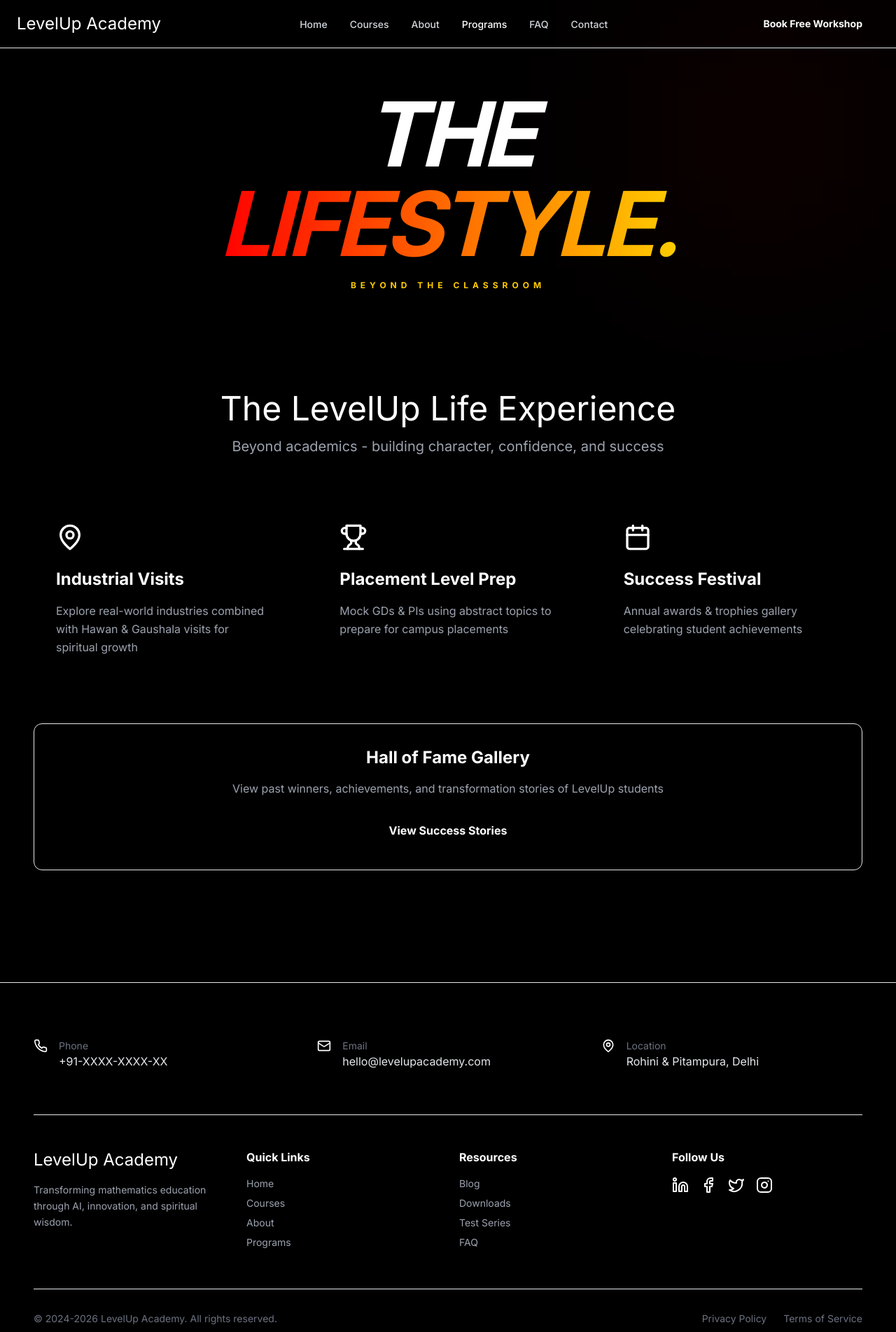
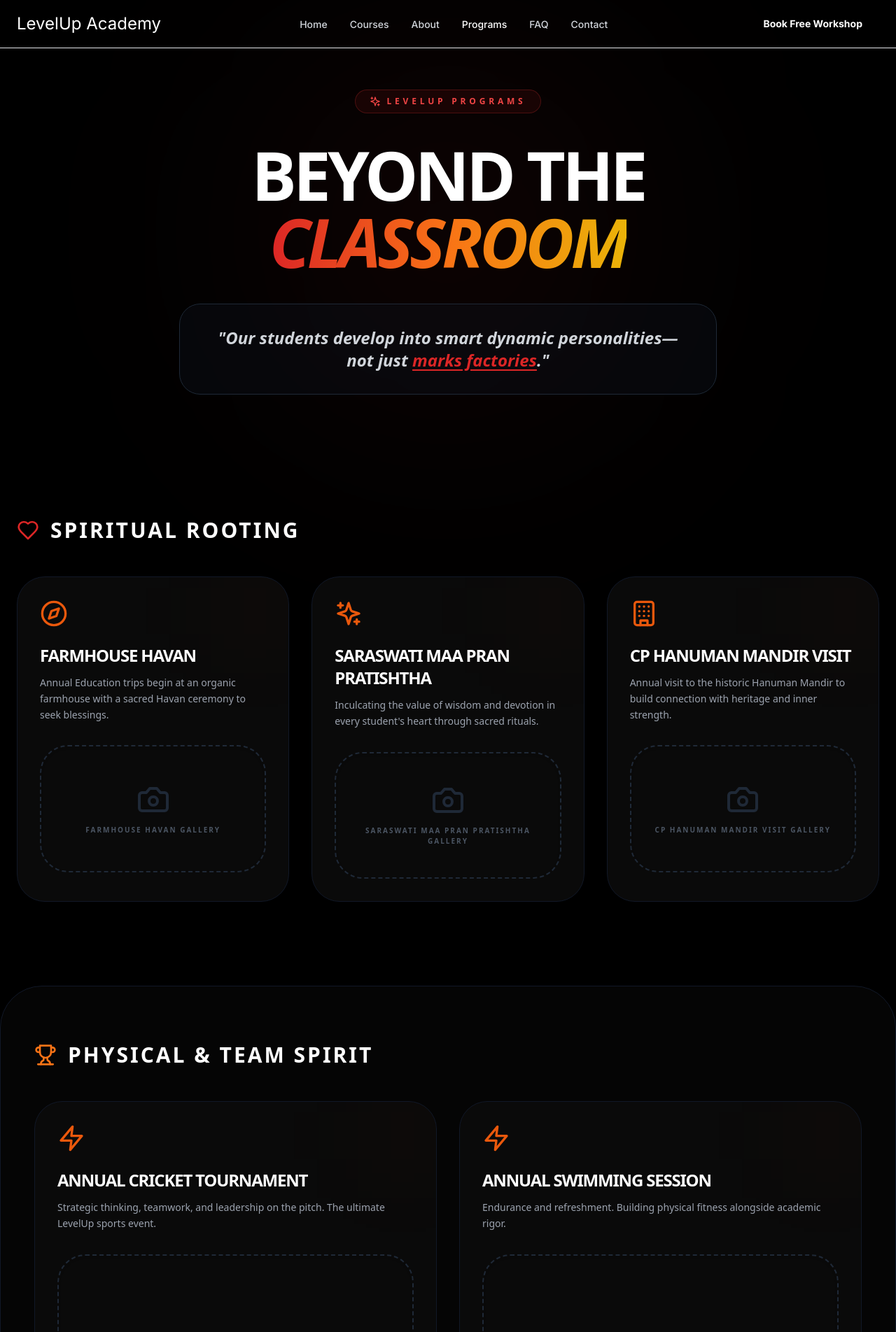
Before and after one commit to Garvsikka/levelup-academy-website, a React (Vite) app in the folder frontend/: page /programs in a window 1280 px wide. Shown: the top 1904 px of the page at 70% size. Built offline with nearby package versions, Linux system fonts and the light colour scheme.

Commit message:
feat: rename extracurriculars to Programs and implement full activity list

```diff
--- a/frontend/src/pages/Programs.jsx
+++ b/frontend/src/pages/Programs.jsx
@@ -1,19 +1,132 @@
-import React from "react";
-import LevelUpLife from "../components/LevelUpLife";
+import React from 'react';
+import { Sparkles, Compass, Rocket, Zap, Heart, Camera, Trophy, Building, Tablet, Users } from 'lucide-react';
 
-export default function Programs() {
+const PhotoPlaceholder = ({ label }) => (
+  <div className="w-full h-full bg-[#0a0a0a] border-2 border-dashed border-gray-800 rounded-[40px] flex flex-col items-center justify-center group-hover:border-red-500/50 transition-all duration-500 shadow-inner">
+    <Camera className="w-12 h-12 text-gray-800 group-hover:text-red-500 transition-colors mb-3" />
+    <span className="text-gray-600 font-black uppercase tracking-[0.2em] text-[10px] text-center px-4">{label}</span>
+  </div>
+);
+
+const ActivityCard = ({ title, desc, icon: Icon, span = "col-span-1" }) => (
+  <div className={`${span} bg-[#0a0a0a] border border-gray-900 p-8 rounded-[40px] hover:border-orange-600/50 transition-all group relative overflow-hidden`}>
+    <div className="absolute top-0 right-0 w-24 h-24 bg-orange-600/5 blur-3xl group-hover:bg-orange-600/10 transition-colors"></div>
+    <Icon className="w-10 h-10 text-orange-600 mb-6 group-hover:scale-110 transition-transform" />
+    <h3 className="text-2xl font-black text-white mb-3 uppercase tracking-tighter">{title}</h3>
+    <p className="text-gray-400 font-medium leading-relaxed text-sm">{desc}</p>
+    <div className="mt-8 aspect-video">
+      <PhotoPlaceholder label={`${title} Gallery`} />
+    </div>
+  </div>
+);
+
+const Programs = () => {
   return (
-    <main className="min-h-screen bg-black pt-32 pb-20 relative">
-      <div className="absolute top-0 right-0 w-96 h-96 bg-brand-red/5 blur-[120px] pointer-events-none"></div>
-      <div className="text-center mb-16 relative z-10">
-        <h1 className="text-7xl md:text-9xl font-black uppercase italic tracking-tighter leading-none">
-          THE <br/><span className="text-transparent bg-clip-text bg-lava-gradient">LIFESTYLE.</span>
-        </h1>
-        <p className="text-brand-yellow font-black text-xs tracking-[0.5em] mt-4 uppercase">Beyond the Classroom</p>
-      </div>
-      <div className="relative z-10">
-        <LevelUpLife />
-      </div>
-    </main>
+    <div className="bg-[#000000] min-h-screen font-sans text-white overflow-x-hidden">
+
+      {/* 1. HERO - BEYOND THE CLASSROOM */}
+      <section className="relative pt-32 pb-24 px-6 text-center">
+        <div className="absolute top-0 left-1/2 -translate-x-1/2 w-full h-full bg-[radial-gradient(circle_at_center,_var(--tw-gradient-stops))] from-red-900/20 via-transparent to-transparent blur-[140px]"></div>
+
+        <div className="relative z-10 max-w-5xl mx-auto">
+          <div className="inline-flex items-center gap-2 px-5 py-2 rounded-full bg-red-950/30 border border-red-900/50 mb-10">
+            <Sparkles className="w-4 h-4 text-red-500" />
+            <span className="text-red-500 text-xs font-black uppercase tracking-[0.4em]">LevelUp Programs</span>
+          </div>
+          <h1 className="text-5xl md:text-8xl font-black tracking-tighter leading-none mb-10 uppercase">
+            BEYOND THE <br />
+            <span className="bg-gradient-to-r from-red-600 via-orange-500 to-yellow-500 bg-clip-text text-transparent italic">CLASSROOM</span>
+          </h1>
+
+          <div className="max-w-3xl mx-auto py-8 px-10 bg-gray-900/30 border border-gray-800 rounded-[30px] backdrop-blur-sm">
+            <p className="text-xl md:text-2xl text-gray-300 font-bold leading-tight italic">
+              "Our students develop into smart dynamic personalities—not just <span className="text-red-600 underline decoration-red-600 underline-offset-4">marks factories</span>."
+            </p>
+          </div>
+        </div>
+      </section>
+
+      {/* 2. THE SPIRITUAL FOUNDATION */}
+      <section className="py-20 px-6 max-w-7xl mx-auto">
+        <div className="flex items-center gap-4 mb-12">
+           <Heart className="text-red-600 w-8 h-8" />
+           <h2 className="text-3xl font-black uppercase tracking-widest">Spiritual Rooting</h2>
+        </div>
+        <div className="grid grid-cols-1 md:grid-cols-2 lg:grid-cols-3 gap-8">
+          <ActivityCard
+            icon={Compass}
+            title="Farmhouse Havan"
+            desc="Annual Education trips begin at an organic farmhouse with a sacred Havan ceremony to seek blessings."
+          />
+          <ActivityCard
+            icon={Sparkles}
+            title="Saraswati Maa Pran Pratishtha"
+            desc="Inculcating the value of wisdom and devotion in every student's heart through sacred rituals."
+          />
+          <ActivityCard
+            icon={Building}
+            title="CP Hanuman Mandir Visit"
+            desc="Annual visit to the historic Hanuman Mandir to build connection with heritage and inner strength."
+          />
+        </div>
+      </section>
+
+      {/* 3. PHYSICAL & TEAM LEADERSHIP */}
+      <section className="py-20 px-6 max-w-7xl mx-auto bg-[#050505] rounded-[60px] border border-gray-900 my-10">
+        <div className="flex items-center gap-4 mb-12 px-6">
+           <Trophy className="text-orange-500 w-8 h-8" />
+           <h2 className="text-3xl font-black uppercase tracking-widest">Physical & Team Spirit</h2>
+        </div>
+        <div className="grid grid-cols-1 md:grid-cols-2 gap-8 px-6 pb-6">
+          <ActivityCard
+            icon={Zap}
+            title="Annual Cricket Tournament"
+            desc="Strategic thinking, teamwork, and leadership on the pitch. The ultimate LevelUp sports event."
+          />
+          <ActivityCard
+            icon={Zap}
+            title="Annual Swimming Session"
+            desc="Endurance and refreshment. Building physical fitness alongside academic rigor."
+          />
+        </div>
+      </section>
+
+      {/* 4. CORPORATE & TECH EXPOSURE */}
+      <section className="py-20 px-6 max-w-7xl mx-auto">
+        <div className="flex items-center gap-4 mb-12">
+           <Rocket className="text-yellow-500 w-8 h-8" />
+           <h2 className="text-3xl font-black uppercase tracking-widest">Future Ready Exposure</h2>
+        </div>
+        <div className="grid grid-cols-1 md:grid-cols-12 gap-8">
+          <ActivityCard
+            span="md:col-span-8"
+            icon={Building}
+            title="Yakult Factory Industrial Visit"
+            desc="Observing large-scale operations and manufacturing. Real-world business education."
+          />
+          <ActivityCard
+            span="md:col-span-4"
+            icon={Tablet}
+            title="AI Based Maths Games"
+            desc="Gamifying the toughest concepts using cutting-edge AI-driven logic."
+          />
+          <ActivityCard
+            span="md:col-span-6"
+            icon={Users}
+            title="Career Fair Volunteers"
+            desc="Students act as organizers in mega career fairs, learning management and networking."
+          />
+          <ActivityCard
+            span="md:col-span-6"
+            icon={Trophy}
+            title="Carnivals & Logistics"
+            desc="Fostering entrepreneurial spirit by handling stalls and event logistics at carnivals."
+          />
+        </div>
+      </section>
+
+    </div>
   );
-}
+};
+
+export default Programs;
```
